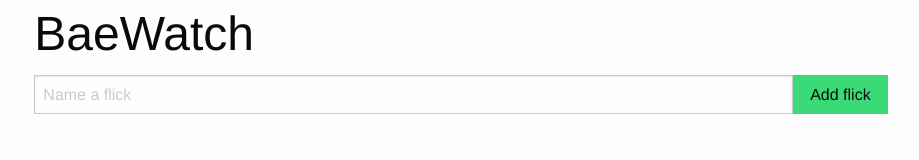
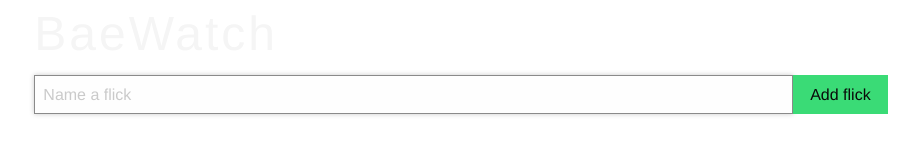
Before and after one commit to YajJackson/MichaelBae, a plain HTML site: page index.html in a window 1280 px wide. Shown: the whole page, without its empty margins (179-1098 px from the left). Drawn offline with nearby package versions, Linux system fonts and the light colour scheme.

Commit message:
add atuo focus focus and require flick name

```diff
--- a/app.css
+++ b/app.css
@@ -3,6 +3,20 @@
 }
 ul, li {
     list-style-type: none;
+}
+html {
+    /*background: url(https://images3.alphacoders.com/830/83015.jpg) no-repeat center center fixed;*/
+    background-size: cover;
+}
+body {
+    background: transparent;
+}
+h1 {
+    color: whitesmoke;
+    letter-spacing: 3px;
+}
+.button, .buttonGroup {
+    float: right;
 }
 /*foundation list group style*/
 .list-group {
--- a/app.js
+++ b/app.js
@@ -16,7 +16,6 @@ const app = {
             id: this.max + 1,
             name: f.flickName.value,
             opinion: null,
-
         }
 
         const listItem = this.renderListItem(flick)
@@ -24,19 +23,16 @@ const app = {
         this.flicks.push(flick)
         this.list.appendChild(listItem)
         this.max ++
+        f.reset()
     },
 
     renderListItem(flick) {
-        // create list item
         const item = document.createElement('li')
         item.className = 'list-group-item'
         item.id = `listItem${flick.id}`
         item.arrayId = flick.id
         item.textContent = flick.name
-
-        //create button group
         item.appendChild(this.addButtonGroup(flick.id))
-        // console.log(this.flicks)
         return item
     },
 
--- a/index.html
+++ b/index.html
@@ -22,6 +22,8 @@
                         class="input-group-field"
                         name="flickName"
                         placeholder="Name a flick"
+                        autofocus
+                        required
                         />
                         <div class="input-group-button">
                             <button type="submit" class="success button">
```
